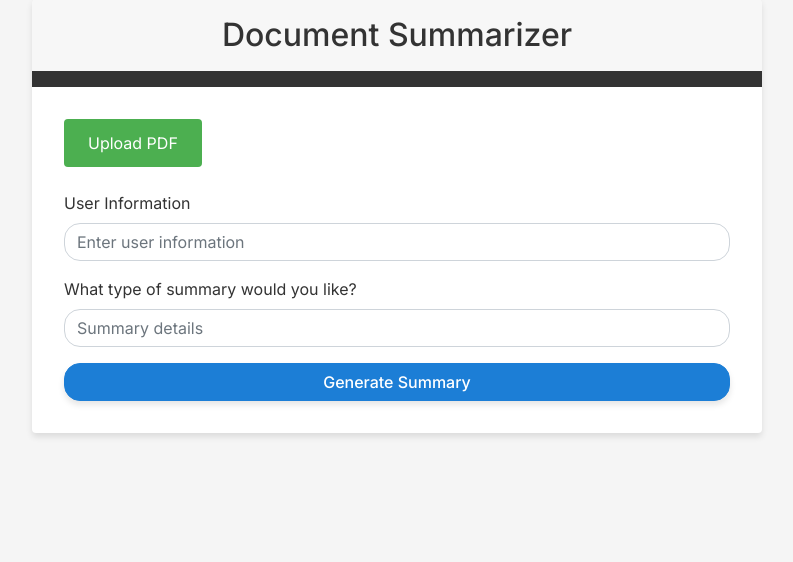
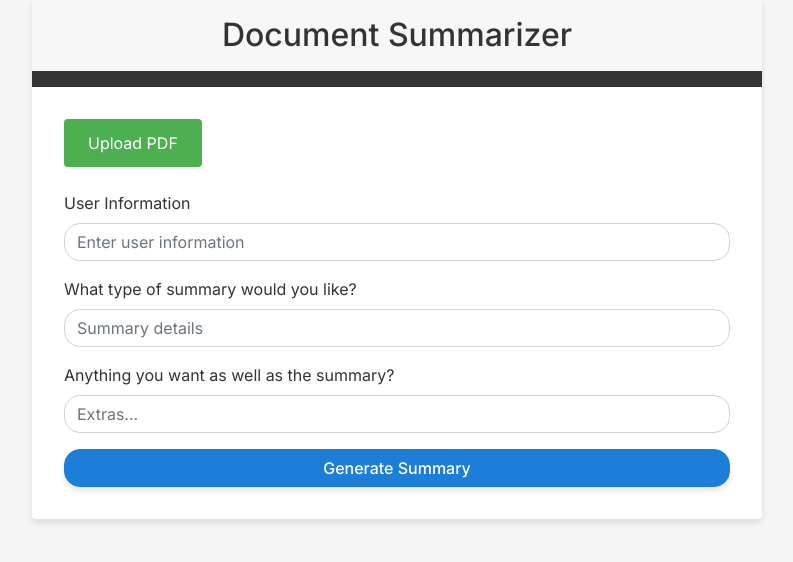
Before and after one commit to JGKing88/document_summarizer, a Flask app: page / in a window 1280 px wide. Shown: the part 49-611 px from the top of the page, without its empty margins (243-1036 px from the left). Run offline with Flask 2, Linux system fonts and the light colour scheme; some libraries are stand-ins or nearby versions.

Commit message:
integration

```diff
--- a/config.json
+++ b/config.json
@@ -1,4 +1,4 @@
 {
-    "summarization": {"OPENAI_API_KEY": "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",
-"CONTEXT_WINDOW":  8000}
+    "summarization": {"OPENAI_API_KEY": "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",
+    "CONTEXT_WINDOW":  8000}
 }
--- a/ds/app.py
+++ b/ds/app.py
@@ -4,6 +4,7 @@ from flask_cors import CORS
 import openai
 import ds_config
 import tokenization
+from summarization.summarize import prepare_summary
 
 #Need to create a file config.json in the format
 #{
@@ -25,57 +26,30 @@ def upload_pdf():
     user_information = request.form['user_information']
     summary_details = request.form['summary_details']
 
+    extras = request.form['extras']
     # Process the PDF and user_information to generate a summary
-    summary = process_pdf_and_user_information(uploaded_file, user_information, summary_details)
+    summary = process_pdf_and_user_information(uploaded_file, user_information, summary_details, extras)
 
     return jsonify({'summary': summary})
 
-def process_pdf_and_user_information(uploaded_file, user_information="", summary_details=""):
+def process_pdf_and_user_information(uploaded_file, user_information="", summary_details="", extras=""):
     # Placeholder function for processing the PDF and user_information
     # You can implement your own summary generation logic here
-    # pdf = pdftotext.PDF(uploaded_file)
-    # s = "\n\n".join(pdf) #join all strings
-    # split = s.split('\n')
-    # corrected_string = []
-    # for line in split:
-    #     if len(line.split(' '))>1:
-    #         corrected_string.append(line)
-    # document = "\n".join(corrected_string)
-    # tokenized_document = tokenization.tok_doc(document)
-    # max_sum_len = tokenization.max_sum_len(tokenized_document)
-    #print(final_text)
-    #print(s)
+    pdf = pdftotext.PDF(uploaded_file)
+    s = "\n\n".join(pdf) #join all strings
+    split = s.split('\n')
+    corrected_string = []
+    for line in split:
+        if len(line.split(' '))>1:
+            corrected_string.append(line)
+    document = "\n".join(corrected_string)
+    tokenized_document = tokenization.tok_doc(document)
+    max_sum_len = tokenization.max_sum_len(tokenized_document)
 
-    # document = ""
-    # max_sum_len = 100
+    return prepare_summary(document, user_information, summary_details, extras)
 
-    # prompt_prompt = "Generate a prompt that tells ChatGPT to generate a summary of the following document for this type of user: " + user_information + " and this type of summary: " + summary_details
-    # prompt = openai.ChatCompletion.create(
-    #     model="gpt-4",
-    #     messages=[
-    #             {"role": "user", "content": prompt_prompt},
-    #         ],
-    #     temperature=0.2, #[0,2] higher values are more random (want low randomnes)
-    #     max_tokens=max(1000, max_sum_len),
-    # )
 
-    # print(prompt.choices[0].message.content)
-
-    # response = openai.ChatCompletion.create(
-    #     model="gpt-4",
-    #     messages=[
-    #             {"role": "user", "content": prompt.choices[0].message.content + "\n" + document},
-    #         ],
-    #     temperature=0.7, #higher values are more random
-    #     max_tokens=max(1000, max_sum_len),
-    #     frequency_penalty=0.0, #[-2, 2] Positive values decrease the model's likelihood to repeat the same line verbatim.
-    #     presence_penalty=-1.0 #[-2, 2] Positive values increase the model's likelihood to talk about new topics.
-    # )
-
-    # gen_text = response.choices[0].message.content
-    # return gen_text
-
-    return "Jupiter is the fifth planet from the Sun and the largest in the Solar System. It is a gas giant with a mass one-thousandth that of the Sun, but two-and-a-half times that of all the other planets in the Solar System combined. Jupiter is one of the brightest objects visible to the naked eye in the night sky, and has been known to ancient civilizations since before recorded history. It is named after the Roman god Jupiter.[19] When viewed from Earth, Jupiter can be bright enough for its reflected light to cast visible shadows,[20] and is on average the third-brightest natural object in the night sky after the Moon and Venus"
+    # return "Jupiter is the fifth planet from the Sun and the largest in the Solar System. It is a gas giant with a mass one-thousandth that of the Sun, but two-and-a-half times that of all the other planets in the Solar System combined. Jupiter is one of the brightest objects visible to the naked eye in the night sky, and has been known to ancient civilizations since before recorded history. It is named after the Roman god Jupiter.[19] When viewed from Earth, Jupiter can be bright enough for its reflected light to cast visible shadows,[20] and is on average the third-brightest natural object in the night sky after the Moon and Venus"
 
 if __name__ == '__main__':
     # app.run(debug=True)
--- a/ds/static/js/app.js
+++ b/ds/static/js/app.js
@@ -9,6 +9,7 @@ document.getElementById('upload-form').addEventListener('submit', async (e) => {
     const pdfFile = document.getElementById('pdfUpload').files[0];
     const userInformation = document.getElementById('user_information').value;
     const summaryDetails = document.getElementById('summary_details').value;
+    const extras = document.getElementById('extras').value;
 
     if (!pdfFile) {
         alert('Please select a PDF file.');
@@ -19,6 +20,7 @@ document.getElementById('upload-form').addEventListener('submit', async (e) => {
     formData.append('pdf_file', pdfFile);
     formData.append('user_information', userInformation);
     formData.append('summary_details', summaryDetails);
+    formData.append('extras', extras);
 
     // Show the loading icon
     document.getElementById('loading').style.display = 'block';
--- a/ds/templates/index.html
+++ b/ds/templates/index.html
@@ -34,6 +34,10 @@
                                 <label for="summary_details">What type of summary would you like?</label>
                                 <input type="text" class="form-control" id="summary_details" name="summary_details" placeholder="Summary details">
                             </div>
+                            <div class="form-group">
+                                <label for="extras">Anything you want as well as the summary?</label>
+                                <input type="text" class="form-control" id="extras" name="extras" placeholder="Extras...">
+                            </div>
                             <button type="submit" class="btn btn-primary btn-block">Generate Summary</button>
                             <div class="text-center mt-3" id="loading" style="display: none;">
                                 <div class="spinner-border text-primary" role="status">
```
Also changed, not shown: ds/summarization/summarize.py (+18 -0 lines), 1 other file.
